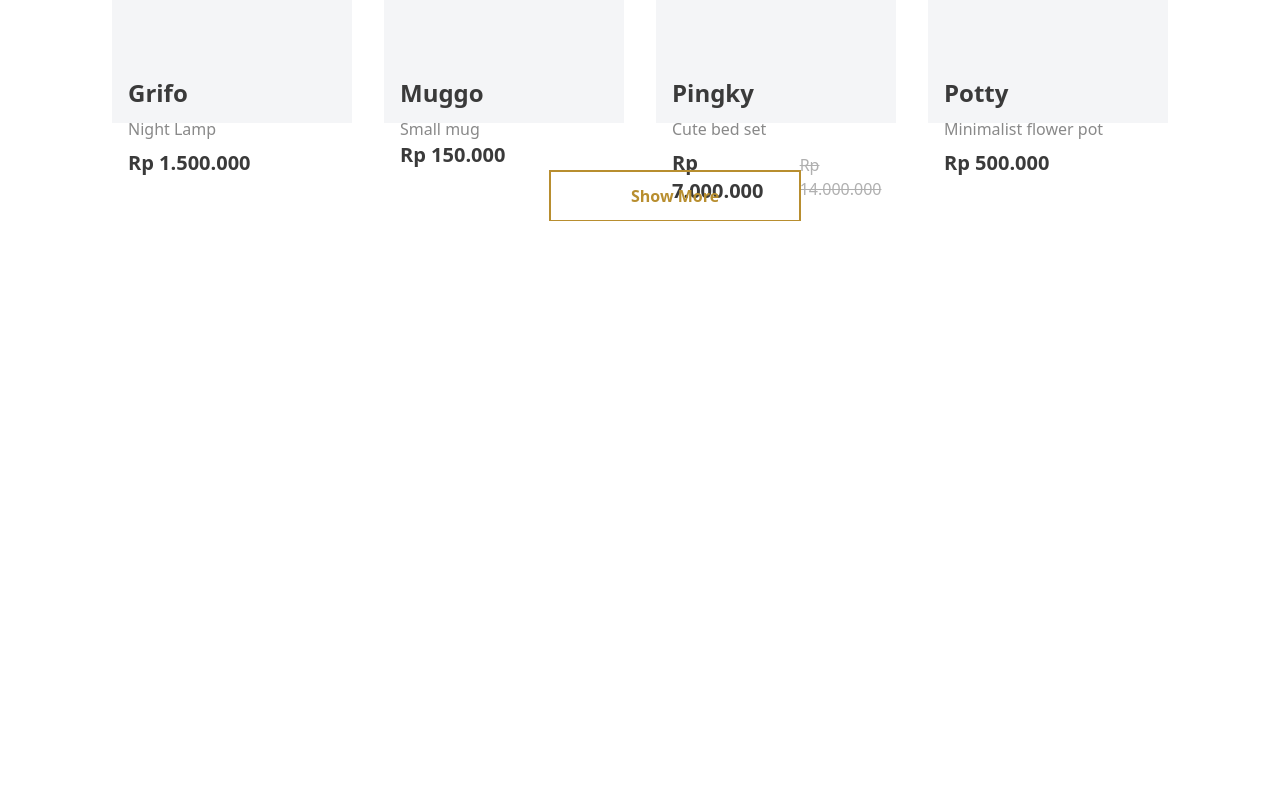
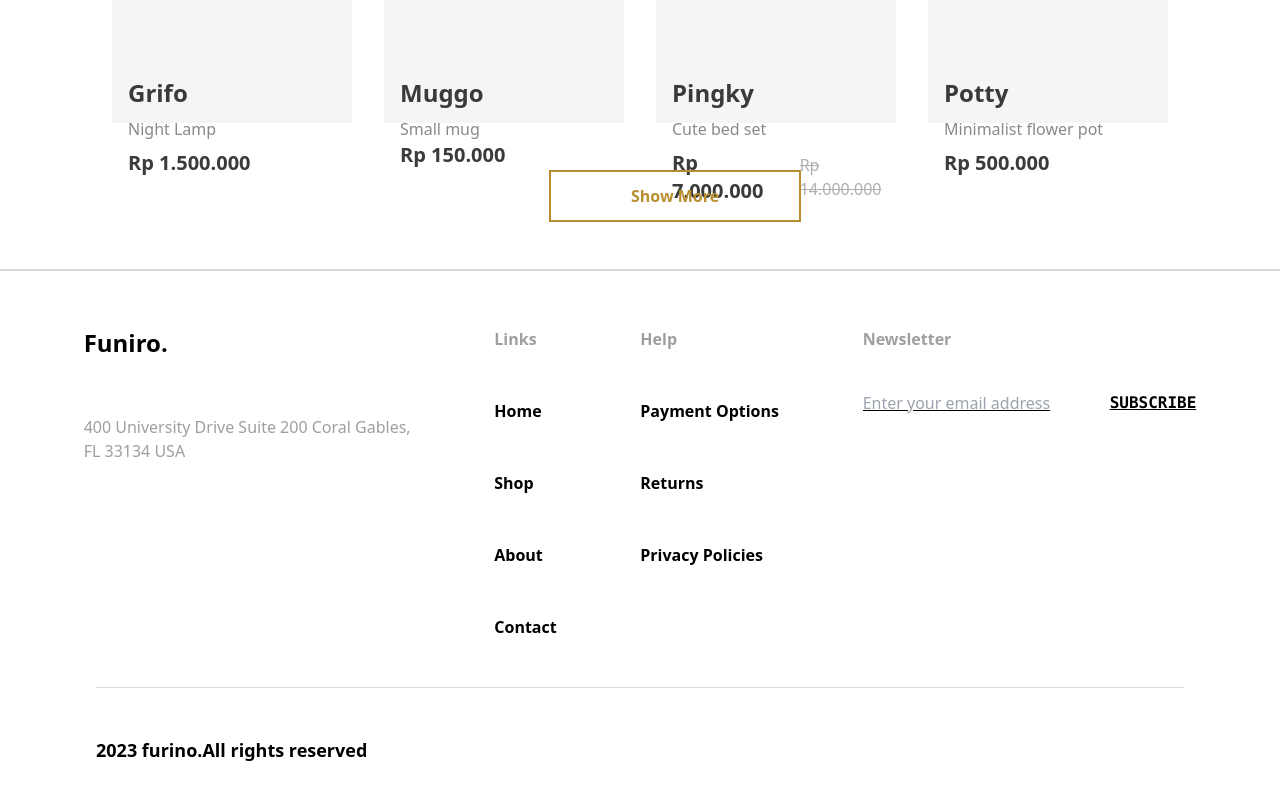
Before and after one commit to Mehakzeeshan/hackathon2, a Next.js app: page / in a window 1280 px wide. Shown: the part 2564-3364 px from the top of the page. Before the commit the page ends 2785 px from the top, so only its background shows below. Built offline with nearby package versions, Linux system fonts and the light colour scheme.

Commit message:
footer added

```diff
--- /dev/null
+++ b/src/app/components/footer.tsx
@@ -0,0 +1,67 @@
+import Link from "next/link";
+
+export default function Footer () {
+    return (
+        <section className="mt-12 border-t-2 border-[#d9d9d9] pt-6">
+
+            <div className="flex  justify-evenly mt-8">
+            <div>
+            <h2 className="text-2xl font-bold">Funiro.</h2>
+            <p className="text-[#9f9f9f] mt-14">400 University Drive Suite 200 Coral Gables,</p>
+            <p className="text-[#9f9f9f]">FL 33134 USA</p>
+            </div>
+
+            <div>
+            <ul>
+            <li className="text-[#9f9f9f] font-semibold">Links</li>
+            <li className="mt-12 font-semibold">
+            <Link href="/">Home</Link>
+            </li>
+            <li className="mt-12 font-semibold">
+            <Link href="/shop">Shop</Link>
+            </li>
+            <li className="mt-12 font-semibold">
+            <Link href="/blog">About</Link>
+            </li>
+            <li className="mt-12 font-semibold">
+            <Link href="/contact">Contact</Link>
+            </li>
+            </ul>
+            </div>
+
+            <div>
+                <ul>
+                    <li className="text-[#9f9f9f] font-semibold">Help</li>
+                    <li className="mt-12 font-semibold">Payment Options</li>
+                    <li className="mt-12 font-semibold">Returns</li>
+                    <li className="mt-12 font-semibold">Privacy Policies</li>
+                </ul>
+            </div>
+
+            <div>
+                <ul>
+                    <li className="text-[#9f9f9f] font-semibold">Newsletter</li>
+                    <div className="flex items-center justify-center mt-10">
+      <form className="flex flex-col sm:flex-row gap-4">
+        <input
+          type="email"
+          placeholder="Enter your email address"
+          className="underline"
+          required
+        />
+        <button
+          type="submit"
+          className="underline font-semibold font-mono"
+        >
+          SUBSCRIBE
+        </button>
+      </form>
+    </div>
+                </ul>
+            </div>
+            </div>
+
+            <p className="mt-12 border-t border-[#d9d9d9] pt-12 mx-24 font-semibold text-[#000000] text-lg py-10">2023 furino.All rights reserved</p>
+        </section>
+    )
+}
--- a/src/app/page.tsx
+++ b/src/app/page.tsx
@@ -2,6 +2,7 @@ import Navbar from "./components/navbar";
 import HeroSection from "./components/heroSection";
 import Panel from "./components/panel";
 import ProductSection from "./components/productsSection";
+import Footer from "./components/footer";
 
 export default function Home() {
   return (
@@ -10,6 +11,7 @@ export default function Home() {
     <HeroSection />
     <Panel />
     <ProductSection />
+    <Footer />
     </>
   )
 }
```
